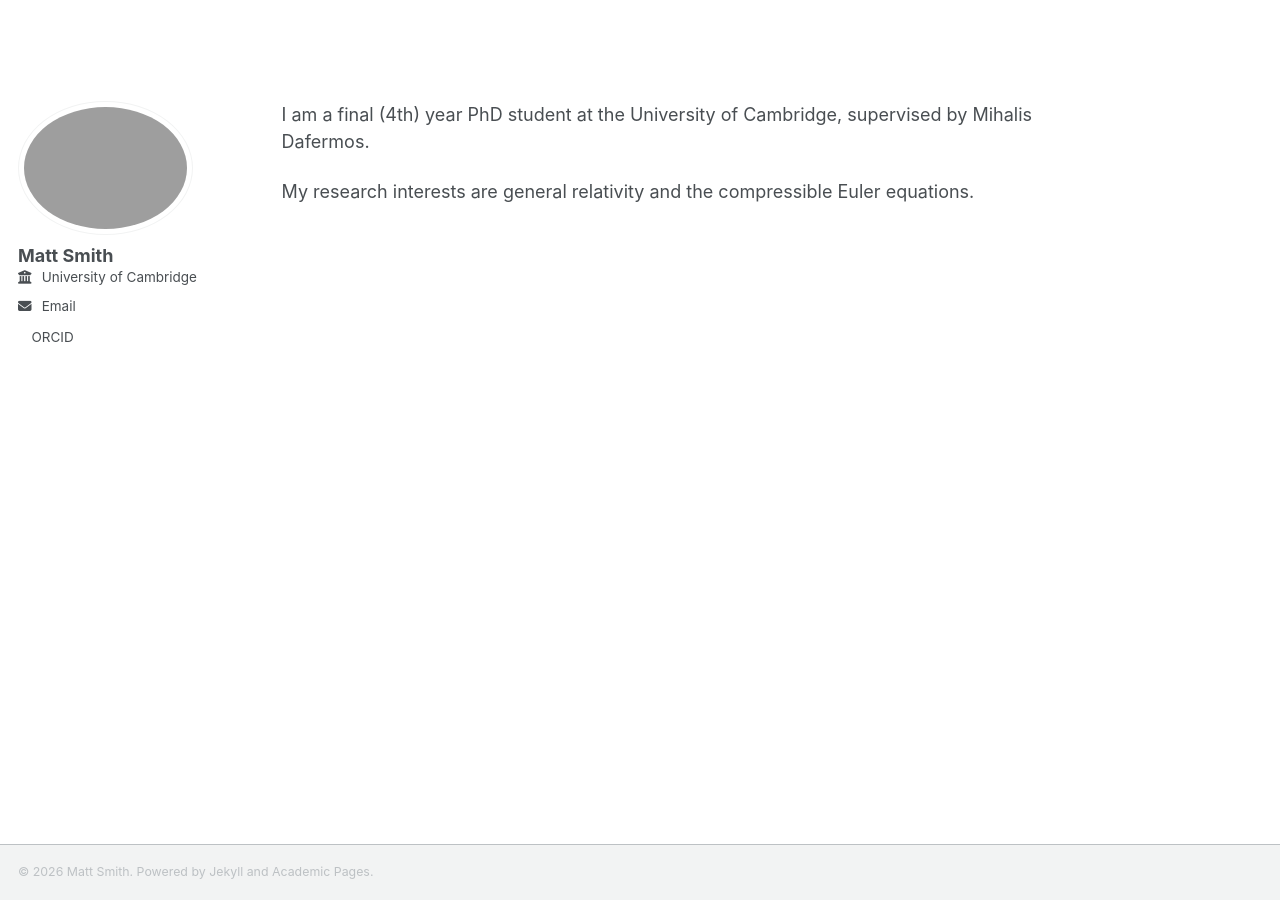
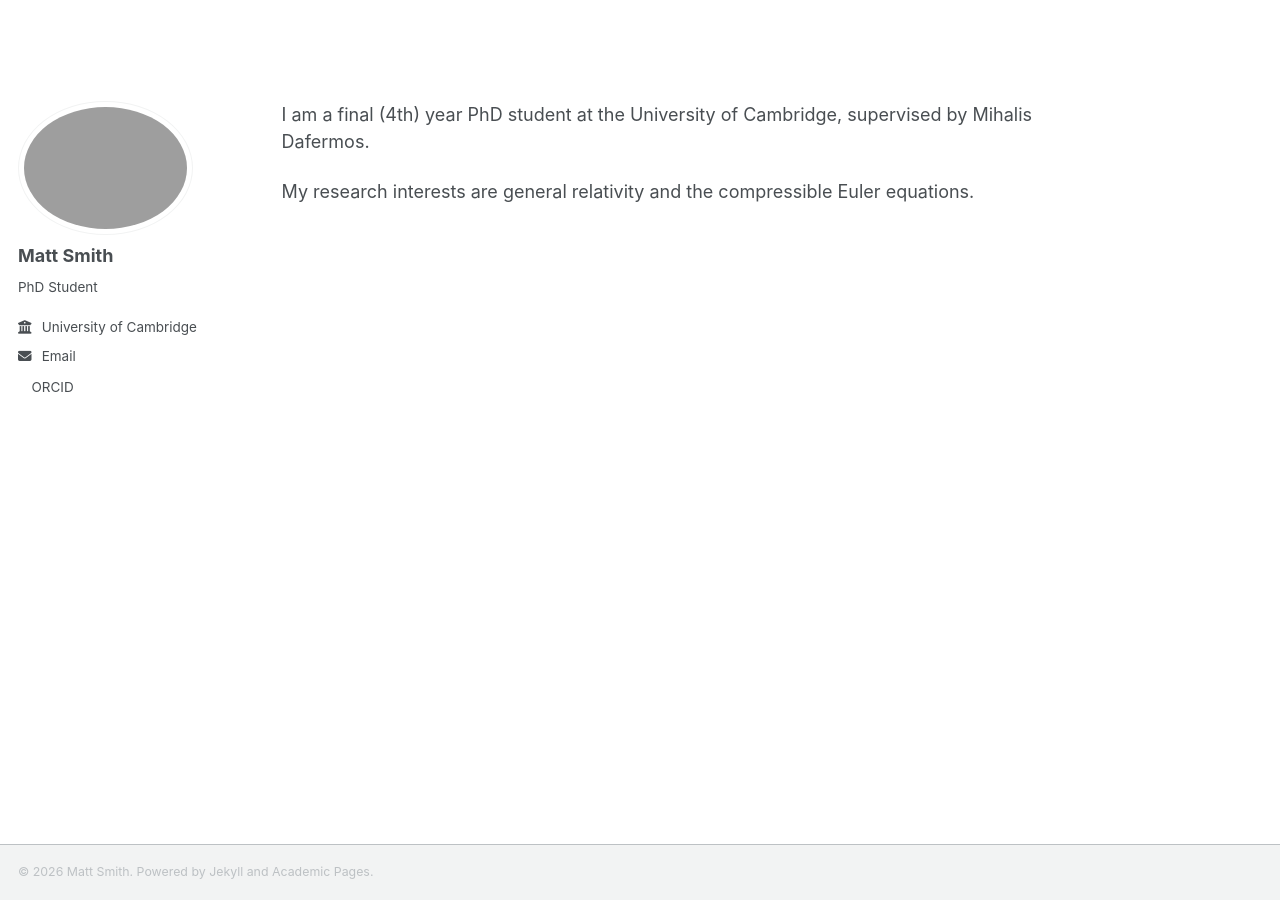
Before and after one commit to mattgsmith/mattgsmith.github.io, a Jekyll site: the page built from _pages/about.md, in a window 1280 px wide. Built offline with Jekyll 4.4.1, drawn with Linux system fonts in a browser that asks for light colours; a script bundle is joined from its source files by our own code; a style sheet for code colours, icons or effects is not loaded.

Commit message:
Update bio in _config.yml

```diff
--- a/_config.yml
+++ b/_config.yml
@@ -26,7 +26,7 @@ author:
   avatar           : "profile.png"
   name             : "Matt Smith"
   pronouns         :
-  bio              :
+  bio              : "PhD Student"
   location         :
   employer         : "University of Cambridge"
   uri              :
```
